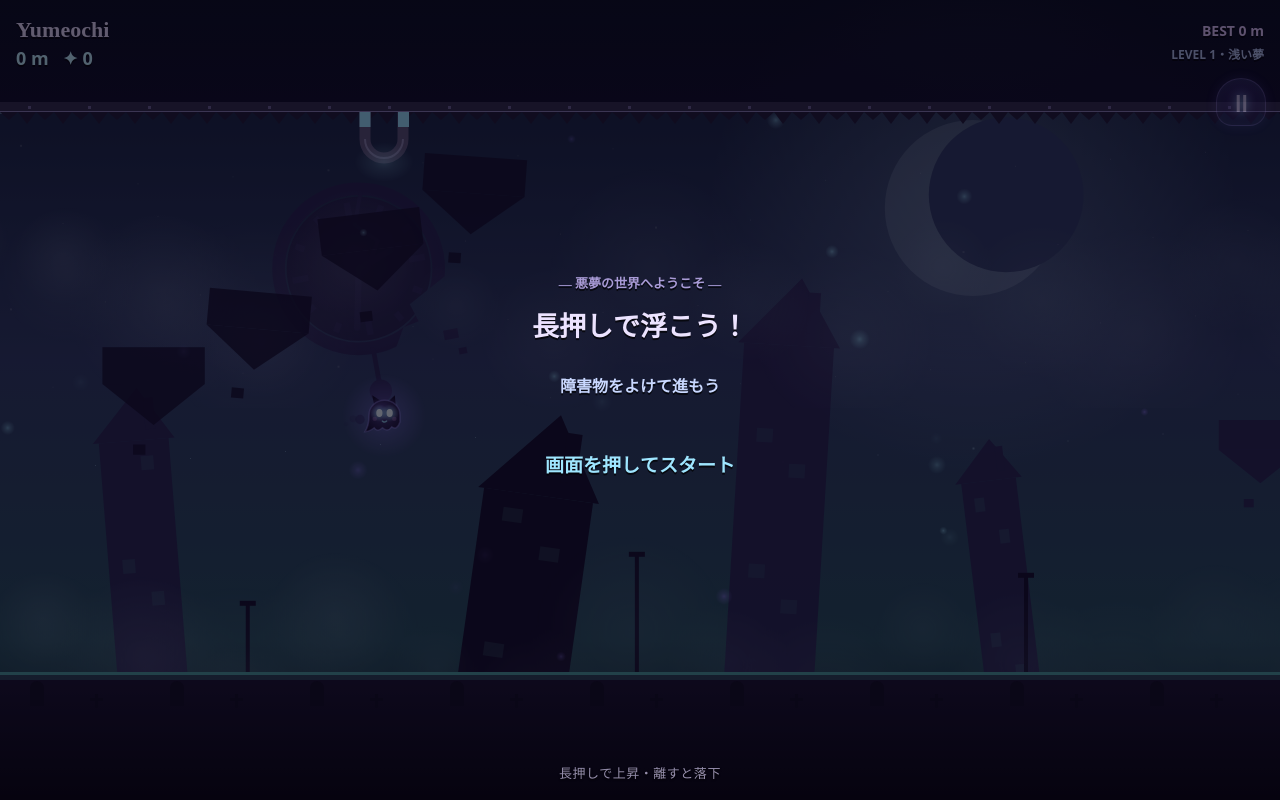
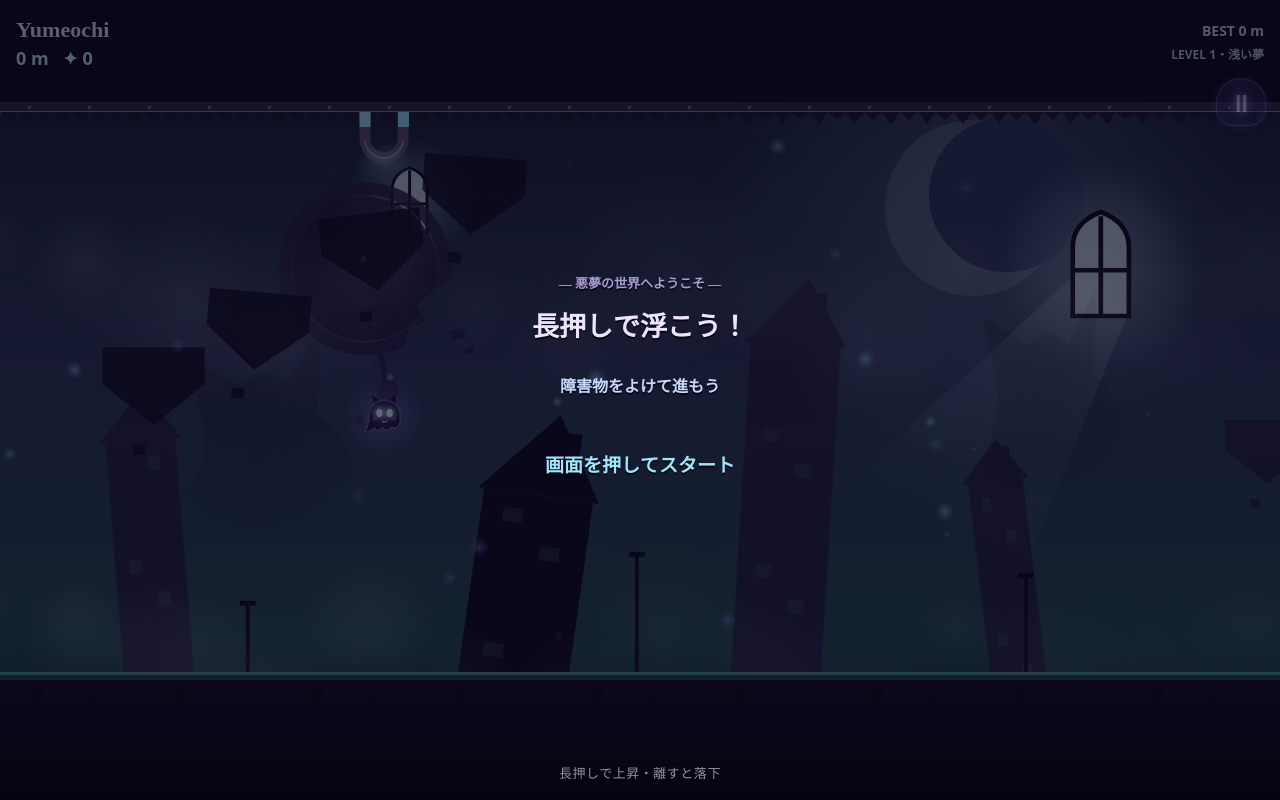
Before and after one commit to himataku0214-cpu/yumeochi, a plain HTML site: page index.html in a window 1280 px wide. Drawn offline with Linux system fonts and the light colour scheme; animation ran at ten frames a second.

Commit message:
Update Yumeochi

```diff
--- a/index.html
+++ b/index.html
@@ -1,4 +1,4 @@
-<!doctype html><html lang="ja"><head><meta charset="utf-8"><meta name="viewport" content="width=device-width,initial-scale=1,maximum-scale=1,user-scalable=no,viewport-fit=cover"><meta name="apple-mobile-web-app-capable" content="yes"><meta name="theme-color" content="#07061a"><title>Yumeochi Ver.0.7</title><style>
+<!doctype html><html lang="ja"><head><meta charset="utf-8"><meta name="viewport" content="width=device-width,initial-scale=1,maximum-scale=1,user-scalable=no,viewport-fit=cover"><meta name="apple-mobile-web-app-capable" content="yes"><meta name="theme-color" content="#07061a"><title>Yumeochi Ver.0.8</title><style>
 *{box-sizing:border-box;-webkit-user-select:none;user-select:none;-webkit-touch-callout:none;-webkit-tap-highlight-color:transparent}
 html,body{margin:0;width:100%;height:100%;overflow:hidden;background:#07061a;font-family:system-ui,"Hiragino Sans","Noto Sans JP",sans-serif;touch-action:none}
 canvas{display:block;width:100%;height:100%;touch-action:none;outline:none}
@@ -36,9 +36,9 @@ let bestAtStart=best;const overEl=document.getElementById('over'),retryBtn=docum
 function reset(){hideGameOver();bestAtStart=best;state='play';pauseBtn.disabled=false;pauseBtn.textContent='Ⅱ';hold=false;y=H*.52;vy=0;dist=0;coinCount=0;spawn=0;obstacles=[];coins=[];previousKind='bottom';last=performance.now();sparks=[];obstacleAnimationTime=0}
 function down(e){e.preventDefault();if(state==='paused')return;if(state!=='play')reset();hold=true}function up(e){if(e)e.preventDefault();hold=false}c.addEventListener('pointerdown',down);window.addEventListener('pointerup',up);window.addEventListener('pointercancel',up);function pause(){if(state==='play'){state='paused';hold=false;pauseBtn.textContent='▶';pauseBtn.setAttribute('aria-label','再開')}}function resume(){if(state==='paused'){state='play';hold=false;last=performance.now();pauseBtn.textContent='Ⅱ';pauseBtn.setAttribute('aria-label','一時停止')}}pauseBtn.addEventListener('pointerdown',e=>e.stopPropagation());pauseBtn.addEventListener('click',e=>{e.preventDefault();e.stopPropagation();state==='paused'?resume():pause()});document.addEventListener('visibilitychange',()=>{hold=false;if(document.hidden)pause();last=performance.now()});window.addEventListener('blur',()=>{hold=false;pause()});document.addEventListener('contextmenu',e=>e.preventDefault());document.addEventListener('selectstart',e=>e.preventDefault());
 
-/* ===== 見た目（Ver.0.5 悪夢の世界） ===== */
+/* ===== 夢の世界の描画 ===== */
 const SANS='system-ui,"Hiragino Sans","Noto Sans JP",sans-serif',SERIF='"Hiragino Mincho ProN","Yu Mincho","Noto Serif JP",serif';
-let sparks=[],farL,midL,TW=900;
+let sparks=[],farL,midL,TW=900,backgroundTime=0;
 const stages=[
  {start:0,name:'浅い夢',sky:['#111d38','#303d66','#28515f','#142933'],moon:'#d9edff',halo:'#b8deff',shadow:'#303d66',fog:'#d4e7ff',fogAlpha:'13'},
  {start:200,name:'不思議な夢',sky:['#100e2d','#302052','#254357','#132630'],moon:'#ece0ff',halo:'#d3a9ff',shadow:'#302052',fog:'#dbcaff',fogAlpha:'17'},
@@ -55,16 +55,83 @@ function stageBlend(distance,index){
 function mk(w,h){const k=document.createElement('canvas');k.width=Math.max(1,Math.ceil(w));k.height=Math.max(1,Math.ceil(h));return k}
 function makeGlow(col){const g=mk(64,64),x=g.getContext('2d'),r=x.createRadialGradient(32,32,0,32,32,32);r.addColorStop(0,col);r.addColorStop(.35,col+'88');r.addColorStop(1,col+'00');x.fillStyle=r;x.fillRect(0,0,64,64);return g}
 const glowC=makeGlow('#9fe6ff'),glowV=makeGlow('#9a84ff'),glowW=makeGlow('#e8fbff');
-// 背景は画面サイズが変わったときだけ描き直し、毎フレームは画像を貼るだけにして軽くする
+// 背景のグラデーションと光はキャッシュし、毎フレームは合成と移動だけを行う。
 function building(g,x,base,w,h,tilt,col,win){g.save();g.translate(x,base);g.rotate(tilt);g.fillStyle=col;g.fillRect(-w/2,-h,w,h);g.beginPath();g.moveTo(-w/2-6,-h);g.lineTo(w*.1,-h-w*.75);g.lineTo(w/2+6,-h);g.fill();g.fillRect(w*.18,-h-w*.6,w*.14,w*.45);g.fillStyle=win;for(let r=0;r<Math.floor(h/34);r++)for(let k=0;k<2;k++)if((r*3+k*5+Math.floor(x))%4===0)g.fillRect(-w/2+w*.2+k*w*.38,-h+16+r*34,w*.18,14);g.restore()}
 function clock(g,x,y,r,col,light){g.save();g.translate(x,y);g.rotate(-.18);g.strokeStyle=col;g.lineWidth=r*.16;g.beginPath();g.arc(0,0,r,0,Math.PI*2);g.stroke();g.fillStyle=light;g.beginPath();g.arc(0,0,r*.9,0,Math.PI*2);g.fill();g.fillStyle=col;for(let i=0;i<12;i++){g.save();g.rotate(i*Math.PI/6);g.fillRect(-r*.04,-r*.84,r*.08,r*(i%3?.12:.2));g.restore()}g.lineCap='round';g.strokeStyle=col;g.lineWidth=r*.08;g.beginPath();g.moveTo(0,0);g.lineTo(r*.55,-r*.2);g.moveTo(0,0);g.lineTo(-r*.15,r*.72);g.stroke();g.lineWidth=r*.05;g.beginPath();g.moveTo(r*.2,-r*.95);g.lineTo(r*.05,-r*.55);g.lineTo(r*.3,-r*.3);g.lineTo(r*.12,0);g.stroke();g.globalCompositeOperation='destination-out';g.beginPath();g.moveTo(r*.55,r*.55);g.lineTo(r*1.2,r*.2);g.lineTo(r*1.2,r*1.2);g.lineTo(r*.2,r*1.2);g.lineTo(r*.42,r*.82);g.lineTo(r*.62,r*.78);g.closePath();g.fill();g.globalCompositeOperation='source-over';g.fillStyle=col;g.fillRect(-r*.03,r,r*.06,r*.5);g.beginPath();g.arc(0,r*1.55,r*.14,0,Math.PI*2);g.fill();g.fillRect(r*.9,r*.95,r*.18,r*.12);g.fillRect(r*1.05,r*1.2,r*.1,r*.08);g.restore()}
 function stairs(g,x,y,n,s,col){g.fillStyle=col;for(let i=0;i<n;i++){const bx=x+i*s*1.05,by=y-i*s*.62+Math.sin(i*1.7)*4;g.save();g.translate(bx,by);g.rotate(Math.sin(i*2.3)*.12);g.fillRect(0,0,s,s*.36);g.beginPath();g.moveTo(0,s*.36);g.lineTo(s*.5,s*.36+s*.4);g.lineTo(s,s*.36);g.fill();g.fillRect(s*.3,s*.95,s*.12,s*.1);g.restore()}}
+function paintMoonlitWindow(g,stage,x,y,size){
+ const w=size*.54,h=size;
+ const beam=g.createLinearGradient(x,y,x-size*1.6,y+size*2.6);
+ beam.addColorStop(0,stage.moon+'43');
+ beam.addColorStop(.45,stage.halo+'1f');
+ beam.addColorStop(1,stage.halo+'00');
+ g.fillStyle=beam;
+ g.beginPath();
+ g.moveTo(x-w*.5,y+h*.12);
+ g.lineTo(x+w*.5,y+h*.45);
+ g.lineTo(x-size*.72,y+size*2.9);
+ g.lineTo(x-size*2.8,y+size*2.45);
+ g.closePath();g.fill();
+
+ const halo=g.createRadialGradient(x,y,0,x,y,size);
+ halo.addColorStop(0,stage.halo+'66');
+ halo.addColorStop(1,stage.halo+'00');
+ g.fillStyle=halo;
+ g.fillRect(x-size,y-size,size*2,size*2);
+
+ g.fillStyle=stage.moon+'d0';
+ g.strokeStyle='#110e26';
+ g.lineWidth=Math.max(1,size*.045);
+ g.beginPath();
+ g.moveTo(x-w/2,y+h/2);
+ g.lineTo(x-w/2,y-h*.16);
+ g.quadraticCurveTo(x-w/2,y-h*.4,x,y-h/2);
+ g.quadraticCurveTo(x+w/2,y-h*.4,x+w/2,y-h*.16);
+ g.lineTo(x+w/2,y+h/2);
+ g.closePath();g.fill();g.stroke();
+ g.beginPath();
+ g.moveTo(x,y-h*.46);g.lineTo(x,y+h/2);
+ g.moveTo(x-w/2,y+h*.06);g.lineTo(x+w/2,y+h*.06);
+ g.stroke();
+}
+
+function makeDriftingShadow(){
+ const image=mk(112,112),g=image.getContext('2d');
+ const shade=g.createRadialGradient(56,56,6,56,56,54);
+ shade.addColorStop(0,'#080513e6');
+ shade.addColorStop(.65,'#080513a0');
+ shade.addColorStop(1,'#08051300');
+ g.fillStyle=shade;
+ g.beginPath();
+ g.moveTo(10,98);
+ g.quadraticCurveTo(34,85,33,65);
+ g.lineTo(26,32);g.lineTo(48,44);
+ g.quadraticCurveTo(59,35,69,43);
+ g.lineTo(84,20);g.lineTo(83,56);
+ g.quadraticCurveTo(101,69,107,101);
+ g.quadraticCurveTo(50,112,10,98);
+ g.fill();
+ return image;
+}
+const driftingShadow=makeDriftingShadow();
+function drawBackgroundShadows(time,top,bottom,depth){
+ const height=(bottom-top)*(.48+depth*.28);
+ ctx.globalAlpha=.20+depth*.48;
+ ctx.drawImage(driftingShadow,W*(.06+Math.sin(time*.21)*.12),top+(bottom-top)*.30,height*.94,height);
+ ctx.globalAlpha*=.72;
+ ctx.drawImage(driftingShadow,W*(.61+Math.sin(time*.17+2)*.16),top+(bottom-top)*(.2+Math.sin(time*.25)*.07),height*.8,height);
+ ctx.globalAlpha=1;
+}
+
 function buildStageScenery(stage,top){
  const sky=mk(W,H);
  let g=sky.getContext('2d');
  let gr=g.createLinearGradient(0,0,0,H);gr.addColorStop(0,stage.sky[0]);gr.addColorStop(.45,stage.sky[1]);gr.addColorStop(.8,stage.sky[2]);gr.addColorStop(1,stage.sky[3]);g.fillStyle=gr;g.fillRect(0,0,W,H);
  let mx=W*.76,my=top+H*.12,mr=Math.min(W,H)*.11;let mg=g.createRadialGradient(mx,my,mr*.5,mx,my,mr*3);mg.addColorStop(0,stage.halo+'30');mg.addColorStop(1,stage.halo+'00');g.fillStyle=mg;g.fillRect(0,0,W,H);g.fillStyle=stage.moon+'26';g.beginPath();g.arc(mx,my,mr,0,Math.PI*2);g.fill();g.fillStyle=stage.shadow;g.beginPath();g.arc(mx+mr*.38,my-mr*.15,mr*.88,0,Math.PI*2);g.fill();
  for(let i=0;i<60;i++){const sx=(i*137.5)%W,sy=top+((i*71.3)%(H*.45));g.fillStyle=i%5?'#ffffff22':'#bfe9ff55';g.fillRect(sx,sy,i%7?1:2,i%7?1:2)}
+ const windowSize=Math.min(W,H)*.13;
+ paintMoonlitWindow(g,stage,W*.86,top+H*.19,windowSize);
+ paintMoonlitWindow(g,stage,W*.32,top+H*.11,windowSize*.62);
  const fogL=mk(TW,H*.32);g=fogL.getContext('2d');for(let i=0;i<26;i++){const fx=(i*97.3)%TW,fy=H*.32*(.35+((i*53)%40)/100),fr=40+(i*29)%70;const fg=g.createRadialGradient(fx,fy,0,fx,fy,fr);fg.addColorStop(0,stage.fog+stage.fogAlpha);fg.addColorStop(1,stage.fog+'00');g.fillStyle=fg;for(const o of [-TW,0,TW])g.fillRect(fx-fr+o,fy-fr,fr*2,fr*2)}
  return {sky,fogL};
 }
@@ -262,6 +329,7 @@ for(const coin of coins){
 coins=coins.filter(coin=>!coin.taken&&coin.x>-20);if(y-radius<top+12||y+radius>bottom)state='over';if(state==='over'){pauseBtn.disabled=true}if(state==='over'&&dist>best){best=Math.floor(dist);localStorage.setItem('magnetBest',best)}if(state==='over')showGameOver()}
  /* --- 描画 --- */
  if(state==='play')obstacleAnimationTime+=dt;
+ if(state==='ready'||state==='play')backgroundTime+=dt;
  const now=t/1000,scroll=dist*10;
  const stage=stageIndex(dist),blend=stageBlend(dist,stage);
  const scenery=stages[stage].scenery;
@@ -270,11 +338,24 @@ coins=coins.filter(coin=>!coin.taken&&coin.x>-20);if(y-radius<top+12||y+radius>b
  if(blend>0&&blend<1){
   ctx.globalAlpha=blend;ctx.drawImage(scenery.sky,0,0,W,H);ctx.globalAlpha=1;
  }
- ctx.globalAlpha=.85;tile(farL,scroll*.08+now*2,0);ctx.globalAlpha=1;
- drawFog(previous.fogL,scenery.fogL,blend,scroll*.15+now*6,top+(bottom-top)*.3-scenery.fogL.height*.5,1);
+ const dread=Math.min(1,dist/640);
+ ctx.globalAlpha=.85;tile(farL,scroll*.08+backgroundTime*2,0);ctx.globalAlpha=1;
+ drawBackgroundShadows(backgroundTime,top,bottom,dread);
+ drawFog(previous.fogL,scenery.fogL,blend,scroll*.15+backgroundTime*6,top+(bottom-top)*.3-scenery.fogL.height*.5,1);
  tile(midL,scroll*.3,0);
- drawFog(previous.fogL,scenery.fogL,blend,scroll*.45+now*10,bottom-scenery.fogL.height*.62,.9);
- for(const m of motes){if(state!=='paused'){m.x-=m.sp*dt*(state==='play'?3:1);if(m.x<-.05)m.x=1.05}const mx=m.x*W,my=top+20+m.y*(bottom-top-40)+Math.sin(now*.8+m.ph)*14;ctx.globalAlpha=.35+Math.sin(now*1.7+m.ph)*.25;ctx.drawImage(m.c?glowC:glowV,mx-m.r,my-m.r,m.r*2,m.r*2)}ctx.globalAlpha=1;
+ drawFog(previous.fogL,scenery.fogL,blend,scroll*.45+backgroundTime*10,bottom-scenery.fogL.height*.62,.9);
+ for(const m of motes){
+  if(state==='ready'||state==='play'){
+   m.x-=m.sp*dt*(state==='play'?3:1);
+   if(m.x<-.05)m.x=1.05;
+  }
+  const sway=backgroundTime*(.55+m.sp*15)+m.ph;
+  const mx=m.x*W+Math.cos(sway*.8)*6;
+  const my=top+20+m.y*(bottom-top-40)+Math.sin(sway)*14;
+  ctx.globalAlpha=(.42+Math.sin(sway*1.8)*.25)*(1-dread*.34);
+  ctx.drawImage(m.c?glowC:glowV,mx-m.r,my-m.r,m.r*2,m.r*2);
+ }
+ ctx.globalAlpha=1;
  // 天井（上の境界）
  let hg=ctx.createLinearGradient(0,0,0,top);hg.addColorStop(0,'#05041299');hg.addColorStop(1,'#0e0b26ee');ctx.fillStyle=hg;ctx.fillRect(0,0,W,top-10);
  rect(0,top-10,W,10,'#332c4c');rect(0,top-1,W,1,'#8c82b8');ctx.fillStyle='#211b38';ctx.beginPath();const to=scroll%18;for(let xx=-to;xx<W+18;xx+=18){const th=((Math.round((xx+scroll)/18))%2)?12:8;ctx.moveTo(xx,top);ctx.lineTo(xx+9,top+th);ctx.lineTo(xx+18,top)}ctx.fill();
```
